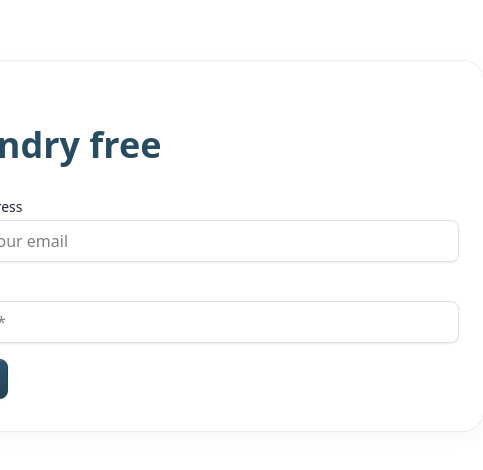
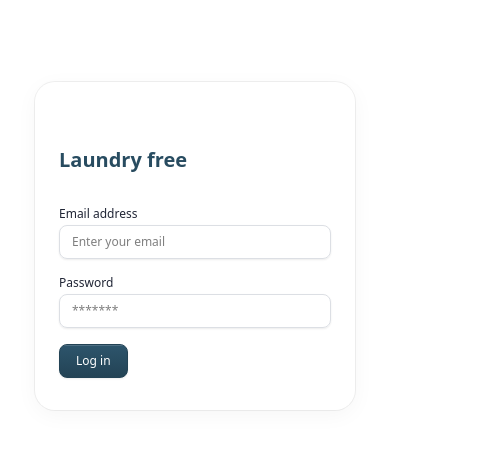
Before and after one commit to SheharyarTariq/laundry-free, a Next.js app: page /sign-in in a window 390 px wide. Shown: the part 176-646 px from the top of the page, 483 px wide, since content can reach past the window. Built offline with nearby package versions, Linux system fonts and the light colour scheme; no server answers; what @mui/material-nextjs would draw is missing.

Commit message:
Added Responsiveness and fixed ui

```diff
--- a/src/app/(admin)/order/page.tsx
+++ b/src/app/(admin)/order/page.tsx
@@ -15,7 +15,7 @@ export default async function Page(props: Readonly<{ searchParams: SearchParams}
   params.set('page', page);
   params.set('itemsPerPage', itemsPerPage);
 
-  await apiRequest({
+  const data = await apiRequest({
     endpoint: `${routes.api.orders}?${params.toString()}`,
     isProtected: true,
     method: "GET",
--- a/src/components/common/header/index.tsx
+++ b/src/components/common/header/index.tsx
@@ -9,7 +9,7 @@ const Header = () => {
     <div className="bg-secondary">
       <Image src="/assets/common/logo.svg" width={130} height={50} className="py-4 px-6" alt="logo" />
       <Divider/>
-      <div className="px-6 py-2 flex gap-2">
+      <div className="px-2 sm:px-4 md:px-6 py-2 flex  sm:gap-2 ">
         <SecondaryButton route={routes.ui.dashboard}>Dashboard</SecondaryButton>
         <SecondaryButton route={routes.ui.areas}>Area</SecondaryButton>
         <SecondaryButton route={routes.ui.category}>Category</SecondaryButton>
--- a/src/components/common/input/index.tsx
+++ b/src/components/common/input/index.tsx
@@ -28,7 +28,7 @@ const Input: React.FC<InputProps> = ({
         <label
           htmlFor={inputId}
           className={clsx(
-            "text-sm block pb-[3px] text-primary font-medium",
+            "text-xs sm:text-sm block pb-[3px] text-primary font-medium",
             labelClassName
           )}
         >
@@ -38,7 +38,7 @@ const Input: React.FC<InputProps> = ({
       <input
         id={inputId}
         className={clsx(
-          "border border-icy-mist w-full outline-none shadow-custom-subtle rounded-lg py-2 px-3 ",
+          "border border-icy-mist w-full text-xs sm:text-sm md:text-base outline-none shadow-custom-subtle rounded-lg py-2 px-3 ",
           className
         )}
         required={required}
--- a/src/components/common/primary-button/index.tsx
+++ b/src/components/common/primary-button/index.tsx
@@ -15,7 +15,7 @@ const PrimaryButton:React.FC<ButtonProps> = ({children, type="button", className
       type={type}
       disabled={disabled}
       className={clsx(
-        "overflow-clip relative text-[15px] text-white px-4 rounded-lg py-2 bg-gradient-to-t from-twilight-deep to-twilight-teal hover:cursor-pointer text-center font-medium border border-twilight-navy shadow-custom-subtle before:content-[''] before:absolute before:top-0 before:left-0 before:right-0 before:h-[1px] before:bg-[color:#4F7084] before:rounded-t-lg before:z-10 disabled:opacity-50 disabled:cursor-not-allowed",
+        "overflow-clip relative text-xs sm:text-sm md:text-base text-white px-4 rounded-lg py-2 bg-gradient-to-t from-twilight-deep to-twilight-teal hover:cursor-pointer text-center font-medium border border-twilight-navy shadow-custom-subtle before:content-[''] before:absolute before:top-0 before:left-0 before:right-0 before:h-[1px] before:bg-[color:#4F7084] before:rounded-t-lg before:z-10 disabled:opacity-50 disabled:cursor-not-allowed",
         className
       )}
       onClick={onClick}
--- a/src/components/common/secondary-button/index.tsx
+++ b/src/components/common/secondary-button/index.tsx
@@ -13,7 +13,7 @@ const SecondaryButton:React.FC<SecondaryButtonProps> = ({children, route}) => {
 
   return (
     <Link href={route}>
-      <button className={`px-4 py-2 rounded-lg text-white hover:cursor-pointer ${pathname.startsWith(route) ? "bg-deep-ocean" : ""}`}>
+      <button className={`px-4 py-2 rounded-lg text-white  text-xs sm:text-sm md:text-base  hover:cursor-pointer ${pathname.startsWith(route) ? "bg-deep-ocean" : ""}`}>
         {children}
       </button>
     </Link>
--- a/src/components/sign-in/index.tsx
+++ b/src/components/sign-in/index.tsx
@@ -55,9 +55,9 @@ const SignIn = () => {
 
   return (
     <div className="flex h-screen items-center justify-center">
-      <div className="shadow-custom-light rounded-[20px] w-xl">
-        <div className="shadow-border px-6 py-8 rounded-[20px] w-xl">
-          <h2 className="w-full flex py-8 text-center text-4xl font-semibold bg-gradient-to-t from-twilight-deep to-twilight-teal bg-clip-text text-transparent">
+      <div className="shadow-custom-light rounded-[20px] w-xs sm:w-normal md:w-lg lg::w-xl">
+        <div className="shadow-border px-6 py-8 rounded-[20px] w-xs sm:w-normal md:w-lg lg::w-xl">
+          <h2 className="w-full flex py-8 text-center text-xl sm:text-2xl md:text-3xl lg:text-4xl font-semibold bg-gradient-to-t from-twilight-deep to-twilight-teal bg-clip-text text-transparent">
             Laundry free
           </h2>
           <form onSubmit={handleSubmit} className="space-y-4">
```
